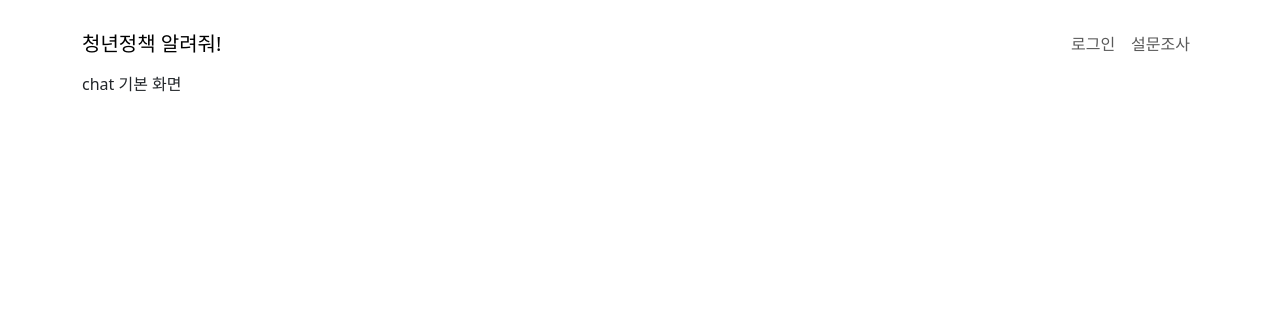
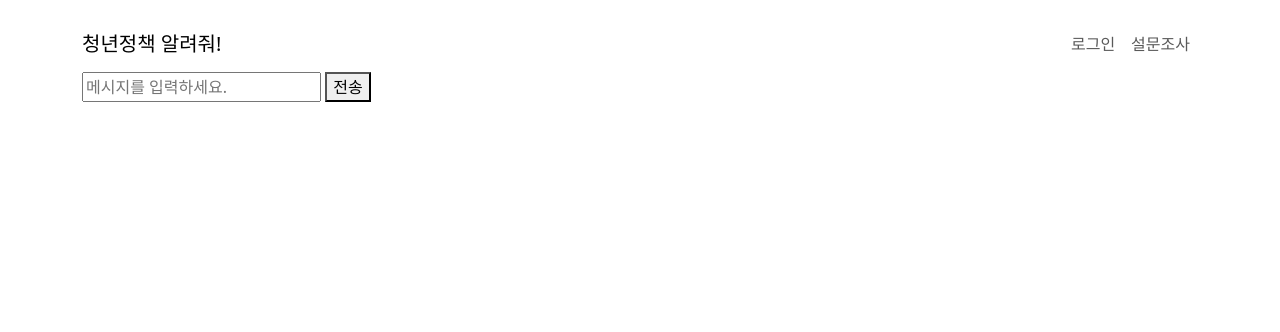
Before and after one commit to SKNETWORKS-FAMILY-AICAMP/SKN06-4th-1Team, a Django app: page / in a window 1280 px wide. Shown: the top 332 px of the page. Run offline with Django 5.2, Linux system fonts and the light colour scheme; some libraries are stand-ins or nearby versions.

Commit message:
chat/ 앱 추가 및 수정중

```diff
--- a/account/templates/account/detail.html
+++ b/account/templates/account/detail.html
@@ -9,11 +9,7 @@
             사진
         </th>
         <td>
-            {% if user.profile_img %}
-                <img src="{{user.profile_img.url}}" width="150px">
-            {% else %}
-                <img src="/static/account/image/default.jpg" width="150px" alt="동숲 주민 사진">
-            {% endif %}
+            <img src="{{user.profile_img.url}}" width="150px">
         </td>
     </tr>
     <tr>
--- /dev/null
+++ b/api/urls.py
@@ -0,0 +1,6 @@
+from django.urls import path
+from .views import  chat_message
+
+urlpatterns = [
+    path('chat_message/<str:message>/', chat_message, name='chat_message'),
+]
--- a/config/settings.py
+++ b/config/settings.py
@@ -40,6 +40,7 @@
     "django_bootstrap5",
     "account",
     "poll",
+    "api",
 ]
 
 MIDDLEWARE = [
@@ -119,11 +120,14 @@
 # https://docs.djangoproject.com/en/5.1/howto/static-files/
 
 STATIC_URL = "/static/"
+STATICFILES_DIRS = [
+    BASE_DIR / "static",
+]
 STATIC_ROOT = BASE_DIR / "static_collection"
 
 # Media files
 MEDIA_URL = "/media/"
-MEDIA_ROOT = BASE_DIR / "media"
+MEDIA_ROOT = BASE_DIR / "static/media"
 
 # Default primary key field type
 # https://docs.djangoproject.com/en/5.1/ref/settings/#default-auto-field
--- a/config/urls.py
+++ b/config/urls.py
@@ -25,6 +25,7 @@
     path("admin/", admin.site.urls),
     path("account/", include("account.urls")),
     path("poll/", include("poll.urls")),
+    path("api/", include("api.urls")),
     path("", TemplateView.as_view(template_name="chat.html"), name="chat"),
 ]
 
--- a/requirements.txt
+++ b/requirements.txt
@@ -1,3 +1,5 @@
 django == 5.1.5
 django-bootstrap5 == 24.3
 pillow == 11.1.0
+langchain == 0.3.14
+langchain-openai == 0.3.0
--- /dev/null
+++ b/static/.css
@@ -0,0 +1,71 @@
+body,
+html {
+    margin: 0;
+    padding: 0;
+}
+header {
+    text-align: center;
+    margin-bottom: 30px;
+    background-color: #007bff;
+    color: white;
+    padding: 20px 0;
+    top: 0;
+    width: 100%;
+}
+.chat-container {
+    display: flex;
+    flex-direction: column;
+    gap: 10px;
+    padding: 10px;
+    max-width: 70%;
+    margin: 10px auto;
+    overflow-y: auto;
+    height: calc(100vh - 250px);
+    box-shadow: 0 8px 16px rgba(0, 0, 0, 0.1);
+}
+
+.message {
+    padding: 10px 15px;
+    border-radius: 15px;
+    max-width: 70%;
+    overflow-wrap: break-word; /* 글자가 박스를 넘어갈 때 줄바꿈을 하도록 한다. */
+}
+
+.left {
+    align-self: flex-start; /* 플렉스 컨테이너 내의 아이템을 왼쪽으로 정렬 (교차축-배열 방향과 직교한 축-의 시작에 위치) */
+    background-color: #d7ffb2;
+}
+
+.right {
+    align-self: flex-end; /* 플렉스 컨테이너 내의 아이템을 오른쪽으로 정렬 (교차축의 끝에 위치) */
+    background-color: #007bff;
+    color: white;
+}
+
+.chat-input {
+    position: fixed; /* 뷰포트에 상대적으로 위치를 고정하여 스크롤 시에도 동일한 위치에 유지. 위치는 top, left, right, bottom으로 지정 */
+    bottom: 0; /* 뷰포트의 하단에 요소를 배치 */
+    left: 50%; /* 뷰포트의 가로 너비의 50% 지점에 요소의 왼쪽 경계를 위치 */
+    transform: translateX(-50%);
+    width: 70%; /* 요소의 너비를 뷰포트 너비의 70%로 설정 */
+    padding: 10px; /* 요소의 내부 여백을 상하좌우 10px로 설정 */
+    box-shadow: 0 -2px 5px rgba(0, 0, 0, 0.1); /* 요소의 상단에 약간의 그림자를 추가하여 부드러운 입체감을 부여 */
+    display: flex; /* 요소의 자식 요소들을 플렉스 컨테이너로 설정하여 유연한 배치 가능 */
+    gap: 20px; /* 플렉스 컨테이너 내의 자식 요소들 사이에 20px의 간격을 설정 */
+}
+
+.chat-input input {
+    flex: 1; /* 플랙스 컨터이너의 남은 공간을 다 차짛한다.*/
+    padding: 10px;
+    border: 1px solid #ccc;
+    border-radius: 20px;
+}
+
+.chat-input button {
+    padding: 10px 20px;
+    border: none;
+    border-radius: 20px;
+    background-color: #007bff;
+    color: white;
+    cursor: pointer;
+}
--- /dev/null
+++ b/static/.js
@@ -0,0 +1,49 @@
+function sendMessage() {
+    let message = document.getElementById("chat_input").value;
+    if (!message) {
+        alert("메시지를 입력하세요.");
+        return;
+    }
+
+    let xhr = new XMLHttpRequest();
+    xhr.open("GET", "/api/chat_message/" + message, true);
+
+    xhr.onload = function () {
+        if (xhr.status === 200) {
+            // xhr.responseText: 응답받은 text
+            // JSON.parse(json 문자열): json을 JS 객체로 변환
+            // "{response:'안녕하세요'}" => {response:"안녕하세요"}
+            let data = JSON.parse(xhr.responseText);
+            let chatContainer = document.querySelector(".chat-container");
+            let userMessage = document.createElement("div");
+            userMessage.className = "message right";
+            userMessage.innerText = message;
+            chatContainer.appendChild(userMessage);
+
+            let aiMessage = document.createElement("div");
+            aiMessage.className = "message left";
+            aiMessage.innerText = data.response;
+            chatContainer.appendChild(aiMessage);
+
+            document.getElementById("chat_input").value = "";
+        } else {
+            alert(`Error code: ${xhr.status}, Error Msg: ${xhr.statusText}`);
+        }
+    };
+    // 서버로 요청
+    // xhr.open() 설정에 맞춰 요청
+    // 응답이 오면 xhr.onload의 callback이 호출되어 응답 데이터 처리
+
+    xhr.send();
+}
+
+document
+    .getElementById("send_btn")
+    .addEventListener("click", sendMessage);
+document
+    .getElementById("chat_input")
+    .addEventListener("keydown", function (event) {
+        if (event.key === "Enter") {
+        sendMessage();
+        }
+});
--- a/templates/chat.html
+++ b/templates/chat.html
@@ -2,5 +2,11 @@
 {% load static %}
 {% block title %}청년정책 챗봇{% endblock title %}
 {% block contents %}
-chat 기본 화면
+<div class="chat-container"></div>
+
+<div class="chat-input">
+    <input type="text" placeholder="메시지를 입력하세요." id="chat_input" />
+    <button id="send_btn">전송</button>
+</div>
+<script type="text/javascript" src="{% static '.js' %}"></script>
 {% endblock contents %}
--- a/templates/layout.html
+++ b/templates/layout.html
@@ -1,8 +1,11 @@
+{% load static %}
 <!DOCTYPE html>
 <html lang="en">
 <head>
     <meta charset="UTF-8">
     <meta name="viewport" content="width=device-width, initial-scale=1.0">
+    <link rel="stylesheet" type="text/css" href="{% static '.css' %}">
+
     <link
       href="https://cdn.jsdelivr.net/npm/bootstrap@5.3.3/dist/css/bootstrap.min.css"
       rel="stylesheet"
```
Also changed, not shown: api/apps.py (added, +17 -0 lines), api/llm.py (added, +53 -0 lines), api/views.py (added, +31 -0 lines), api/__init__.py (added), api/migrations/__init__.py (added), media/images/default.jpg (deleted), static/media/images/2025/01/16/398642483-c623e101-7db5-4e9e-8d26-b04ec270185f.png (renamed from media/images/2025/01/16/398642483-c623e101-7db5-4e9e-8d26-b04ec270185f.png), static/media/images/Isabelle.jpg (renamed from media/images/Isabelle.jpg).
